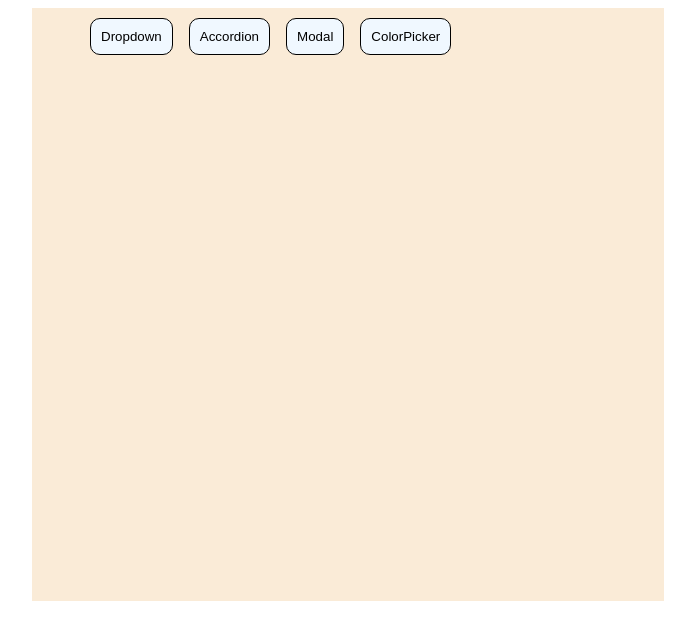
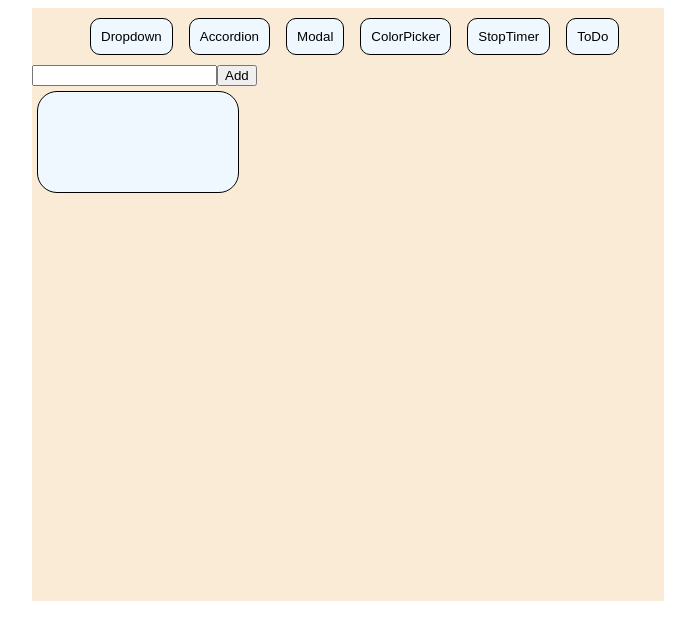
Before and after one commit to mohandand/react_components, a React (Create React App) app: page /todo in a window 1280 px wide. Shown: the top 640 px of the page, without its empty margins (292-987 px from the left). Built offline with nearby package versions, Linux system fonts and the light colour scheme.

Commit message:
fixed key prop error

```diff
--- a/public/global.css
+++ b/public/global.css
@@ -145,3 +145,11 @@ li{
 .colorpickercontainer{
     margin-left: 40px;
 }
+.displaytasks{
+    width:200px;
+    height:100px;
+    border:1px solid black;
+    margin: 5px 5px;
+    border-radius: 20px;
+    background-color: aliceblue;
+}
--- a/src/App.js
+++ b/src/App.js
@@ -5,6 +5,8 @@ import Modal from './components/modal';
 import {BrowserRouter,Route,Routes } from "react-router-dom";
 import Home from './components/Home';
 import ColorPicker from './components/ColorPicker';
+import StopTimer from './components/StopTimer';
+import ToDo from './components/ToDo';
 function App() {
 
   let companies =["Apple","Microsoft","Google","Amazon","ebay"];
@@ -39,9 +41,9 @@ let message ="Welcome to Modal Box";
           }/>
           <Route exact path="/modal" element={<Modal message={message}/>}/>
           <Route exact path="/colorpicker" element={<ColorPicker colors={colors}/>}/>
+          <Route exact path="/todo" element={<ToDo/>}/>
         </Routes>
       </BrowserRouter>
-      {/* <ColorPicker/> */}
     </div>
   );
 }
--- a/src/components/Home.js
+++ b/src/components/Home.js
@@ -9,6 +9,8 @@ const Home = () =>{
                 <Link to="/accordion"><button  className="modalopen">Accordion</button></Link>
                 <Link to="/Modal"><button  className="modalopen">Modal</button></Link>
                 <Link to="/colorpicker"><button  className="modalopen">ColorPicker</button></Link>
+                <Link to="stoptimer"><button  className="modalopen">StopTimer</button></Link>
+                <Link to="todo"><button  className="modalopen">ToDo</button></Link>
             </ul>
         </div>
     )
--- /dev/null
+++ b/src/components/StopTimer.js
@@ -0,0 +1,12 @@
+import React ,{ useState } from 'react';
+
+const StopTimer = () => {
+    let time = new Date();
+    console.log(time);
+    return(
+        <div className="stopwatchcontainer">
+            Stop Watch
+        </div>
+    )
+}
+export default StopTimer;
--- /dev/null
+++ b/src/components/ToDo.js
@@ -0,0 +1,16 @@
+import React, { useState } from 'react';
+
+const ToDo = () => {
+    return(
+        <div className="todocontainer">
+            <div className="addtask">
+                <input type="text"/>
+                <button>Add</button>
+            </div>
+            <div className="displaytasks">
+            </div>
+        </div>
+    )
+}
+
+export default ToDo;
```
